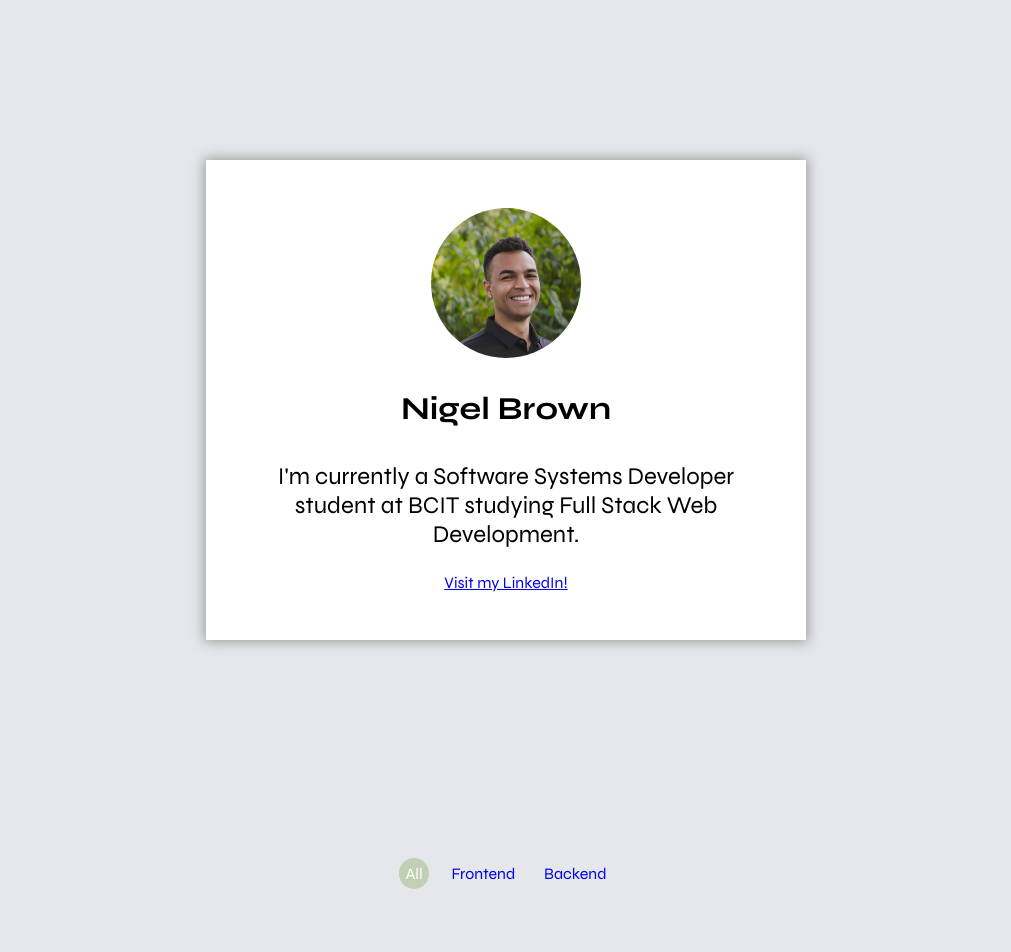
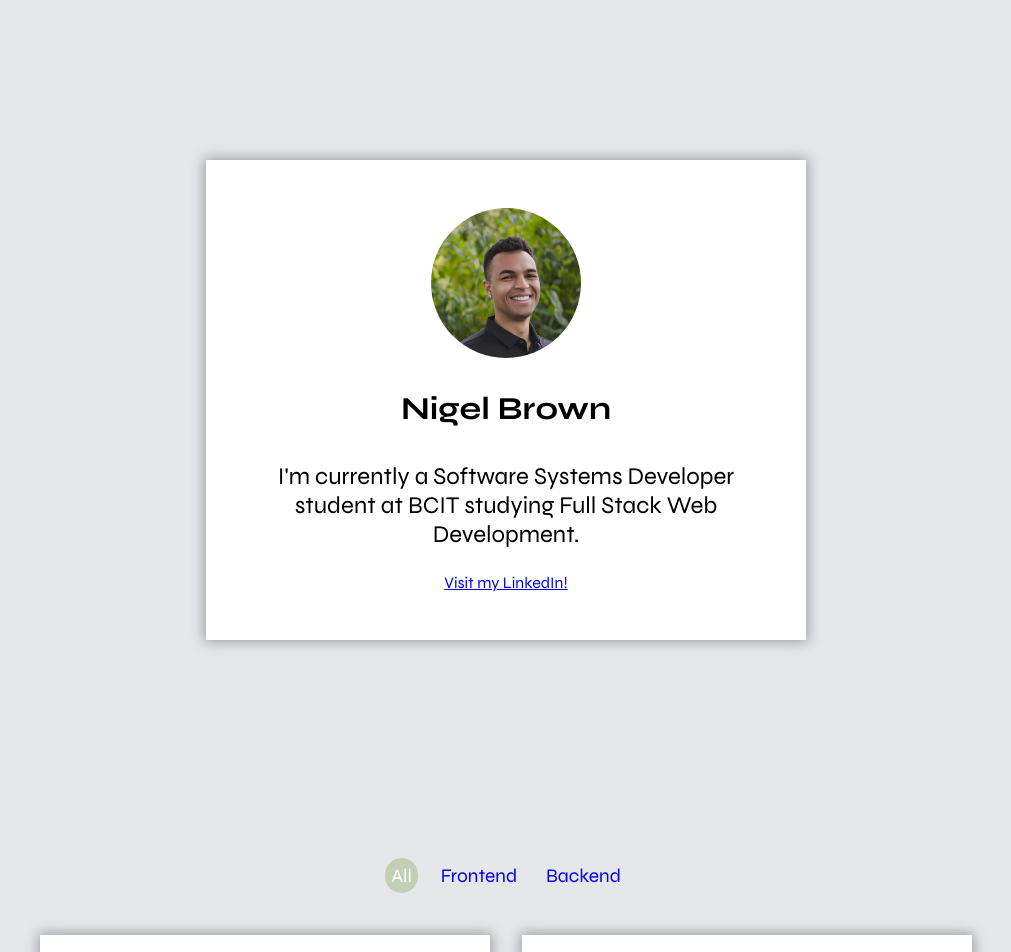
Before and after one commit to brownnigel604/Nigel-Portfolio, an Angular app: page / in a window 1280 px wide. Shown: the top 952 px of the page, without its empty margins (134-1145 px from the left). Built offline with nearby package versions, Linux system fonts and the light colour scheme.

Commit message:
minor fixes

```diff
--- a/src/app/app.component.css
+++ b/src/app/app.component.css
@@ -59,6 +59,10 @@ header {
   animation: drop-in 1200ms ease 500ms backwards;
 }
 
+.drop-in-3 {
+  animation: drop-in 1400ms ease 800ms backwards;
+}
+
 @keyframes drop-in {
   from {
     opacity: 0;
--- a/src/app/app.component.html
+++ b/src/app/app.component.html
@@ -25,6 +25,7 @@
         <div id="desc-container" class="overflow-hidden">
           <p class="drop-in-2" id="about-me-description">{{ description }}</p>
           <a
+            class="drop-in-3"
             id="contact"
             href="https://www.linkedin.com/in/nigel-brown-541988b9/"
             target="_blank"
--- a/src/app/components/categories/categories.component.css
+++ b/src/app/components/categories/categories.component.css
@@ -3,7 +3,6 @@ ul {
   padding: 0;
   display: flex;
   justify-content: center;
-  margin-bottom: 5rem;
   margin-top: 4rem;
 }
 
@@ -13,7 +12,7 @@ li {
 }
 
 li:hover {
-  transform: scale(1.1);
+  transform: scale(1.3);
 }
 
 a {
@@ -23,6 +22,7 @@ a {
   text-align: center;
   border-radius: 25px;
   width: 120px;
+  font-size: 1.2rem;
 }
 
 a.active {
--- a/src/app/components/project/project.component.css
+++ b/src/app/components/project/project.component.css
@@ -50,6 +50,7 @@ h2 {
   margin-right: auto;
   margin-top: 1rem;
   margin-bottom: 1rem;
+  cursor: pointer;
 }
 
 @media (min-width: 992px) {
```
